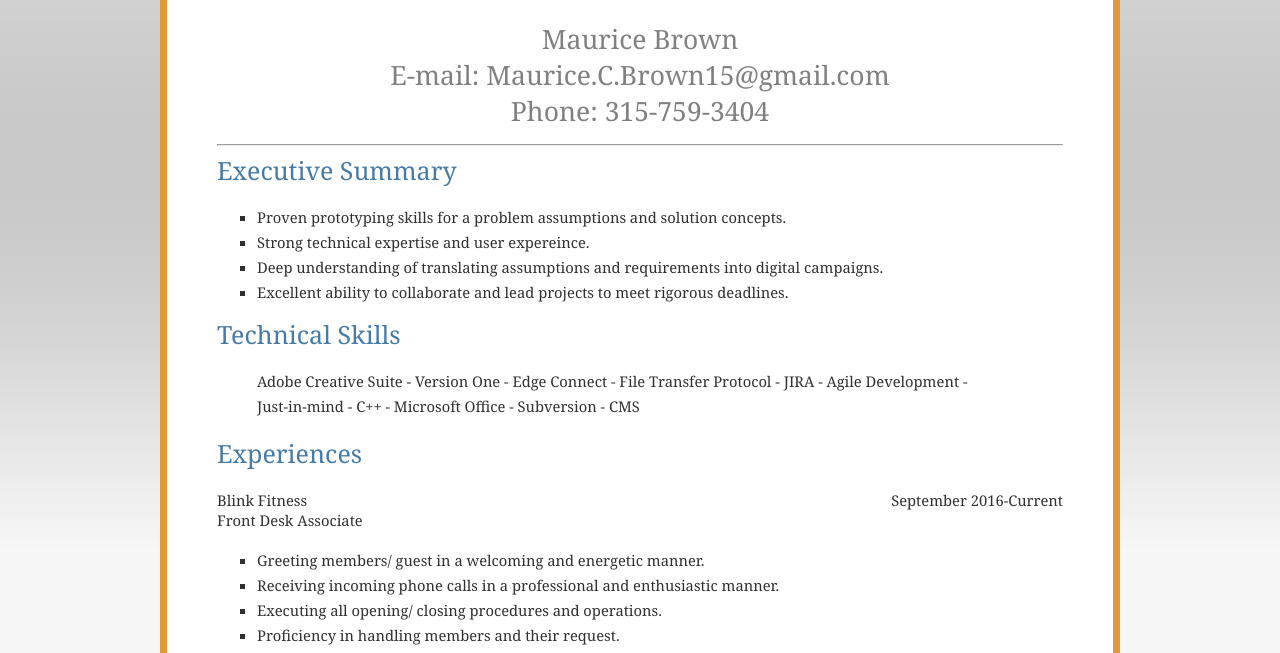
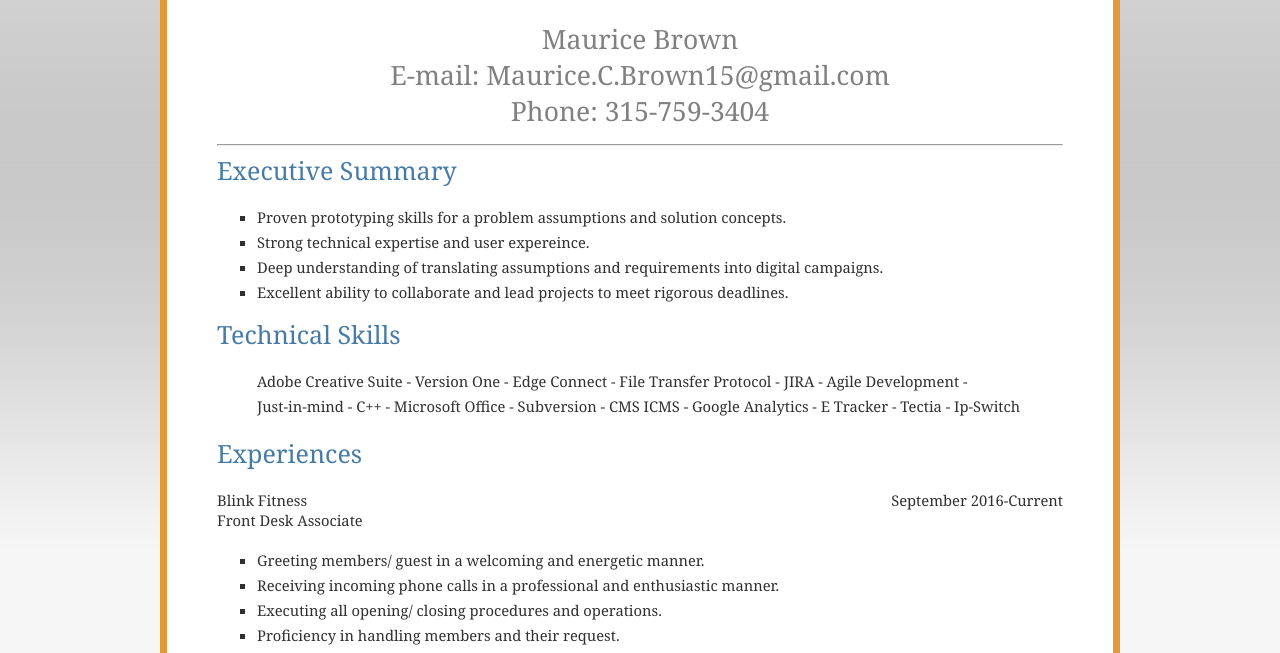
Before and after one commit to mcbrown15/OnlineResume, a plain HTML site: page currentResume.html in a window 1280 px wide. Shown: the part 147-800 px from the top of the page. Drawn offline with Linux system fonts and the light colour scheme.

Commit message:
Update currentResume.html

```diff
--- a/currentResume.html
+++ b/currentResume.html
@@ -48,6 +48,11 @@
             <li>Microsoft Office -</li>
             <li>Subversion -</li>
             <li>CMS </li>
+            <li>ICMS -</li>
+            <li>Google Analytics -</li>
+            <li>E Tracker -</li>
+            <li>Tectia -</li>
+            <li>Ip-Switch</li>
         </ul>
 
 
```
